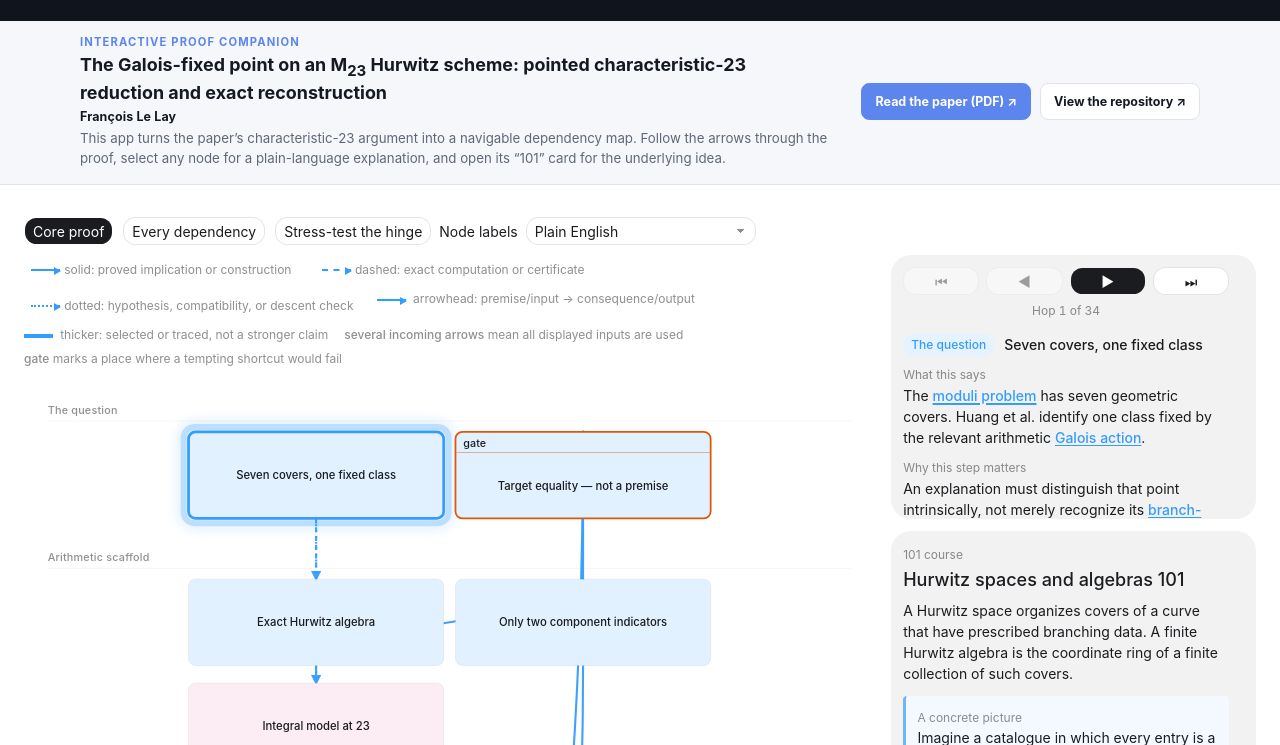
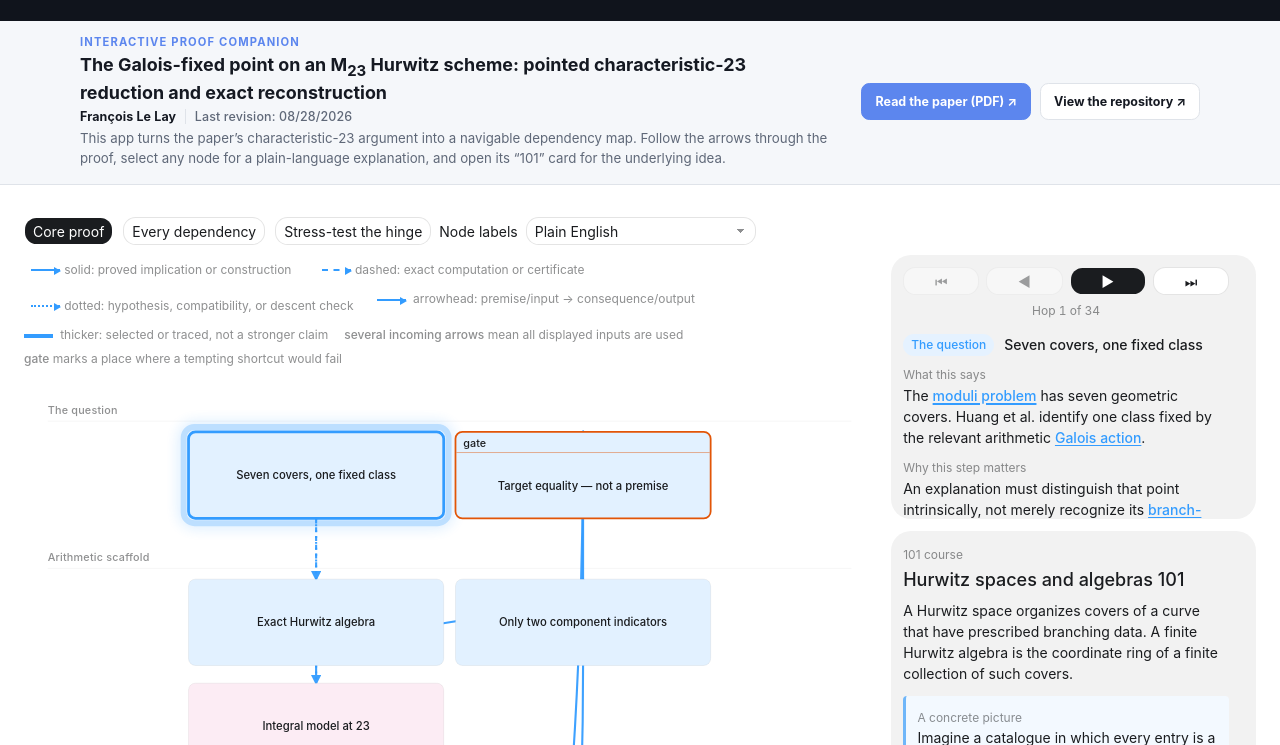
Before and after one commit to research-reflexivity/frontier-math-m23-cover-investigation, a plain HTML site: page index.html in a window 1280 px wide. Shown: the part 55-800 px from the top of the page. Drawn offline with nearby package versions, Linux system fonts and the light colour scheme.

Commit message:
Add revision date to app title strip

```diff
--- a/index.html
+++ b/index.html
@@ -84,11 +84,21 @@
     line-height: 1.3;
   }
   .app-author {
+    display: flex;
+    flex-wrap: wrap;
+    gap: 0.2rem 0.55rem;
+    align-items: center;
     margin: 0.28rem 0 0;
     color: var(--page-text);
     font-size: 0.78rem;
     font-weight: 650;
     letter-spacing: 0.01em;
+  }
+  .app-revision {
+    padding-left: 0.55rem;
+    border-left: 1px solid var(--page-border);
+    color: var(--page-muted);
+    font-weight: 500;
   }
   .app-description {
     max-width: 72rem;
@@ -154,7 +164,7 @@
     <div class="app-context-copy">
       <p class="app-kicker">Interactive proof companion</p>
       <h1 id="app-title">The Galois-fixed point on an M<sub>23</sub> Hurwitz scheme: pointed characteristic-23 reduction and exact reconstruction</h1>
-      <p class="app-author">François Le Lay</p>
+      <p class="app-author"><span>François Le Lay</span><span class="app-revision">Last revision: 08/28/2026</span></p>
       <p class="app-description">This app turns the paper’s characteristic-23 argument into a navigable dependency map. Follow the arrows through the proof, select any node for a plain-language explanation, and open its “101” card for the underlying idea.</p>
     </div>
     <nav class="app-links" aria-label="Paper resources">
```
